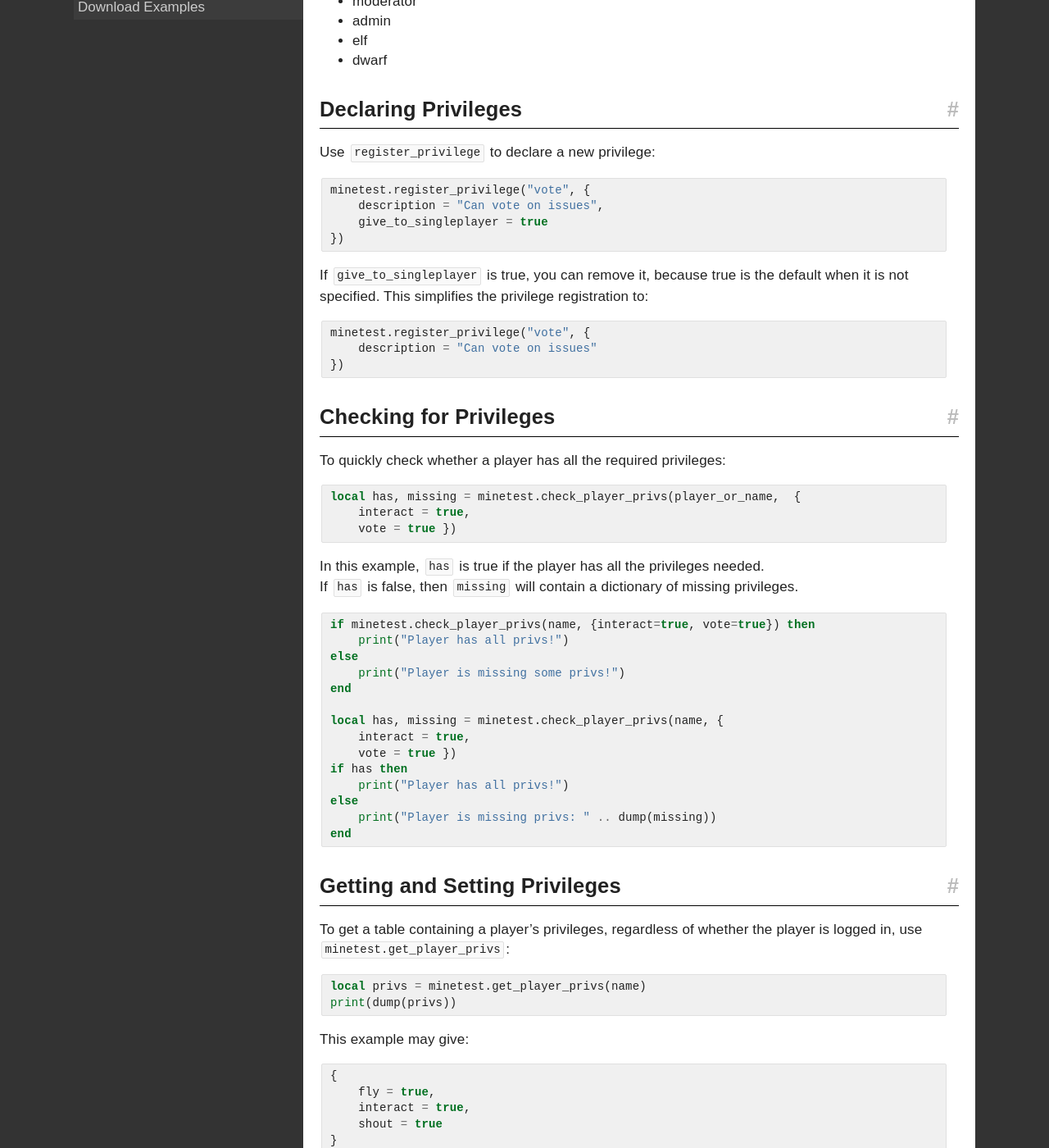
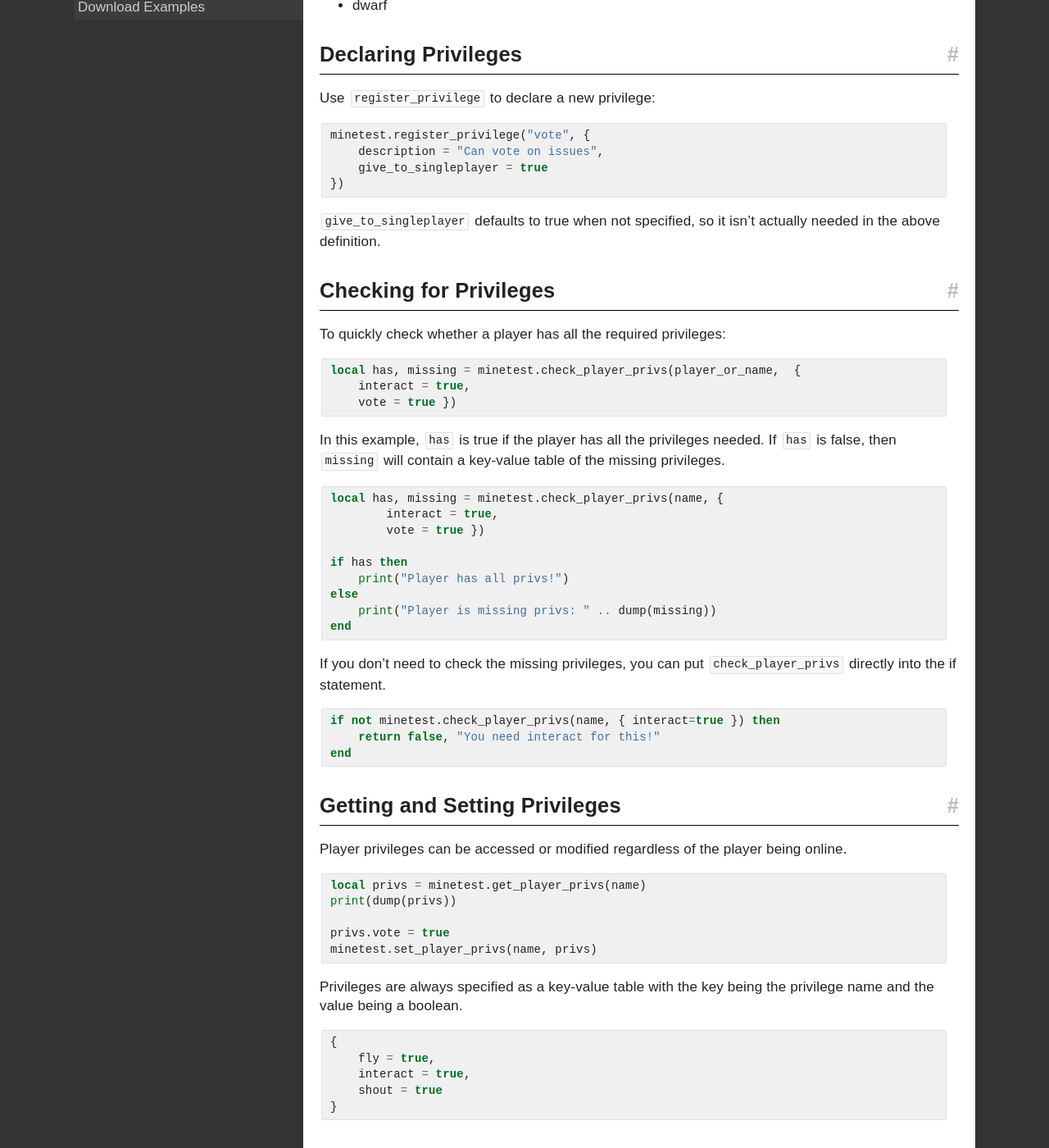
Before and after one commit to rubenwardy/minetest_modding_book, a Jekyll site: the page built from _en/players/privileges.md, in a window 1280 px wide and 1400 px high, scrolled down 860 px. Shown: the whole window at 82% size. Built offline with Jekyll 4.4.1, drawn with Linux system fonts in a browser that asks for light colours; nearby versions of some CDN libraries; some of the changed text lies outside the part shown.

Commit message:
Privileges: Improve chapter

````diff
--- a/_en/players/privileges.md
+++ b/_en/players/privileges.md
@@ -21,11 +21,8 @@
 
 ## When to use Privileges
 
-A privilege should give a player **the ability to do something**.
-Privileges are **not for indicating class or status**.
-
-The main admin of a server (the name set by the `name` setting in the
-minetest.conf file) is automatically given all available privileges.
+A privilege should give a player the ability to do something.
+Privileges are **not** for indicating class or status.
 
 **Good Privileges:**
 
@@ -57,14 +54,8 @@
 })
 ```
 
-If `give_to_singleplayer` is true, you can remove it, because true is the default
-when it is not specified. This simplifies the privilege registration to:
-
-```lua
-minetest.register_privilege("vote", {
-    description = "Can vote on issues"
-})
-```
+`give_to_singleplayer` defaults to true when not specified, so it isn't
+actually needed in the above definition.
 
 ## Checking for Privileges
 
@@ -76,20 +67,15 @@
     vote = true })
 ```
 
-In this example, `has` is true if the player has all the privileges needed.\\
-If `has` is false, then `missing` will contain a dictionary
-of missing privileges.
+In this example, `has` is true if the player has all the privileges needed.
+If `has` is false, then `missing` will contain a key-value table
+of the missing privileges.
 
 ```lua
-if minetest.check_player_privs(name, {interact=true, vote=true}) then
-    print("Player has all privs!")
-else
-    print("Player is missing some privs!")
-end
+local has, missing = minetest.check_player_privs(name, {
+        interact = true,
+        vote = true })
 
-local has, missing = minetest.check_player_privs(name, {
-    interact = true,
-    vote = true })
 if has then
     print("Player has all privs!")
 else
@@ -97,17 +83,31 @@
 end
 ```
 
+If you don't need to check the missing privileges, you can put
+`check_player_privs` directly into the if statement.
+
+```lua
+if not minetest.check_player_privs(name, { interact=true }) then
+    return false, "You need interact for this!"
+end
+```
+
 ## Getting and Setting Privileges
 
-To get a table containing a player's privileges, regardless of whether
-the player is logged in, use `minetest.get_player_privs`:
+Player privileges can be accessed or modified regardless of the player
+being online.
+
 
 ```lua
 local privs = minetest.get_player_privs(name)
 print(dump(privs))
+
+privs.vote = true
+minetest.set_player_privs(name, privs)
 ```
 
-This example may give:
+Privileges are always specified as a key-value table with the key being
+the privilege name and the value being a boolean.
 
 ```lua
 {
@@ -115,22 +115,6 @@
     interact = true,
     shout = true
 }
-```
-
-To set a player's privileges, use `minetest.set_player_privs`:
-
-```lua
-minetest.set_player_privs(name, {
-    interact = true,
-    shout = true })
-```
-
-To grant a player privileges, use a combination of the above two functions:
-
-```lua
-local privs = minetest.get_player_privs(name)
-privs.vote = true
-minetest.set_player_privs(name, privs)
 ```
 
 ## Adding Privileges to basic_privs
````
